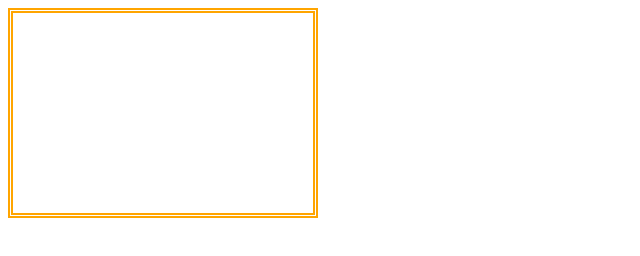
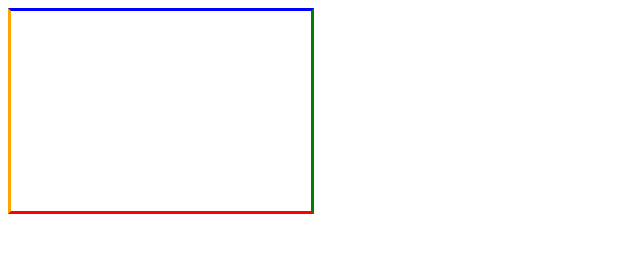
Before and after one commit to ismatagiev/first, a plain HTML site: page index1.html in a window 1280 px wide. Shown: the whole page, without its empty margins (0-640 px from the left). Drawn offline with Linux system fonts and the light colour scheme.

Commit message:
Задание 54.1

```diff
--- a/style1.css
+++ b/style1.css
@@ -1,5 +1,8 @@
 #elem {
     width: 300px;
     height: 200px;
-    border: 5px double orange;
+    border-top: 3px solid blue;
+    border-bottom: 3px solid red;
+    border-left: 3px solid orange;
+    border-right: 3px solid green;
 }
```
